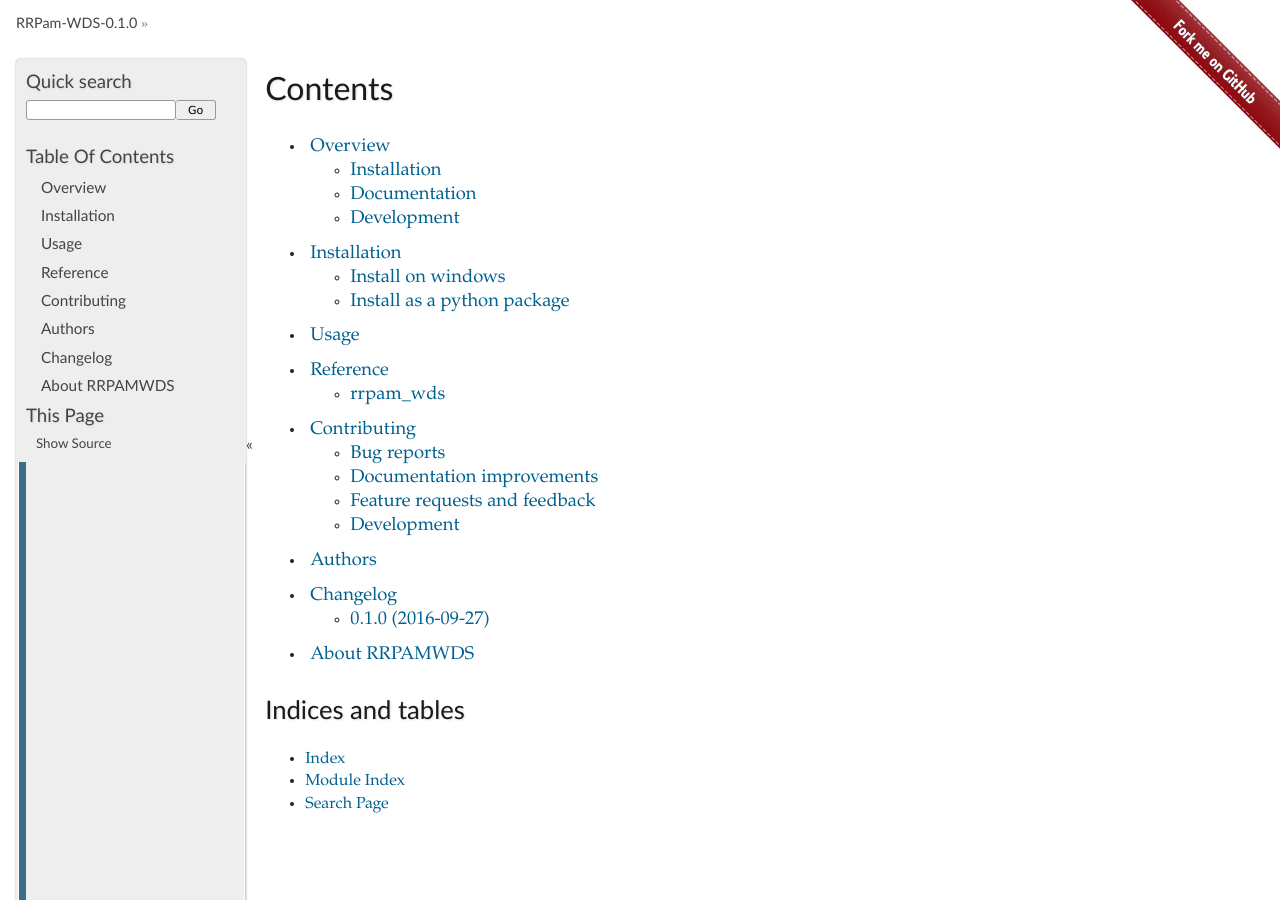
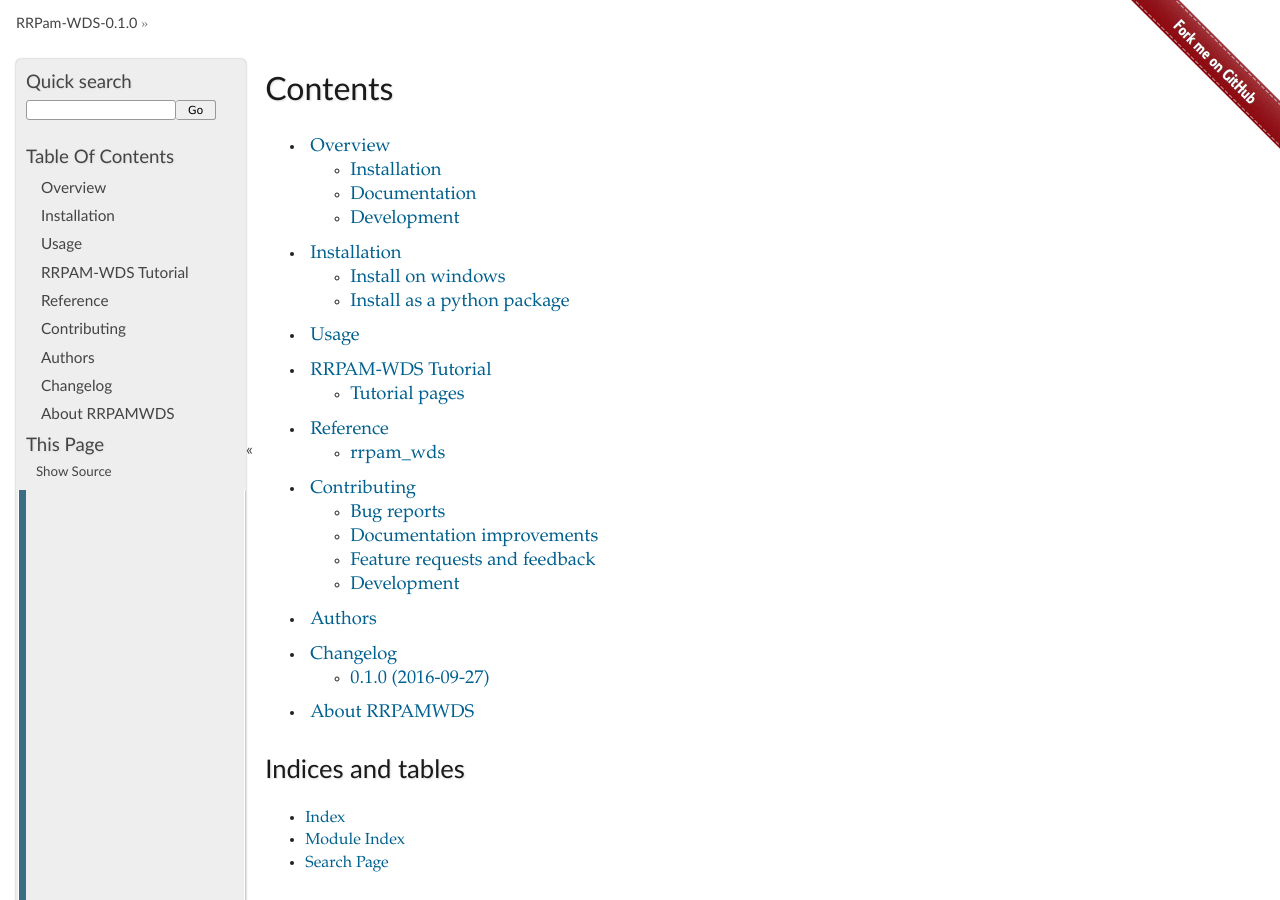
Before and after one commit to asselapathirana/RRPam-WDS, a Sphinx documentation site: the page built from docs/index.rst, in a window 1280 px wide and 900 px high. Built offline with Sphinx 7.4.7, drawn with Linux system fonts in a browser that asks for light colours; some of the changed lines change nothing that is shown.

Commit message:
docs updated

```diff
--- a/docs/about.rst
+++ b/docs/about.rst
@@ -7,7 +7,7 @@ Life Cost Analysis concepts using water distribution networks as examples.
 
 The intended use of the tool is for `Asset Management Classes <https://www.unesco-ihe.org/asset-management>`_.
 
-The software was developed by `Assela Pathirana <http://assela.pathirana.net>`_
+The software was developed by `Assela Pathirana <http://assela.pathirana.net/index.php?title=Assela_Pathirana>`_
 
 
 Development was supported with a grant under the `Global Partnership for Water and Development facility <https://www.unesco-ihe.org/global-partnership-water-and-development>`_ of
@@ -26,4 +26,4 @@ Copyright: Assela Pathirana, 2016, 2017 (All rights reserved).
     GNU General Public License for more details.
 
     You should have received a copy of the GNU General Public License
-    along with this program.  If not, see `http://www.gnu.org/licenses/ <http://www.gnu.org/lice.nses/>`_
+    along with this program.  If not, see `http://www.gnu.org/licenses/ <http://www.gnu.org/licenses/>`_
--- a/docs/index.rst
+++ b/docs/index.rst
@@ -8,6 +8,7 @@ Contents
    readme
    installation
    usage
+   tutorial
    reference/index
    contributing
    authors
--- a/docs/mydictionary.txt
+++ b/docs/mydictionary.txt
@@ -7,3 +7,9 @@ conda
 Indices
 changelog
 tox
+RRPAM-WDS
+EPANET
+EPANET 2.0
+Shamir
+inp
+net
--- /dev/null
+++ b/docs/tutorial.rst
@@ -0,0 +1,14 @@
+===================
+RRPAM-WDS Tutorial
+===================
+
+RRPAM-WDS or Risk-based renewal planning for asset management of water distribution systems, is a educational software tool that demonstrates one of the many approaches for renewal planning in the domain of infrastructure asset management. It uses water distribution networks as basis for demonstrating the renewal planning approach. However, the principles demonstrated here are applicable for any other infrastructure asset system (e.g. roads, electrical grids, drainage/sewerage networks) equally well.
+
+Tutorial pages
+==============
+
+.. toctree::
+   :maxdepth: 2
+
+   tutorial01
+   tutorial02
--- /dev/null
+++ b/docs/tutorial01.rst
@@ -0,0 +1,59 @@
+===============
+Requirements
+===============
+Following information is required to do an analysis with RRPAM-WDS.
+
+1. Water distribution Network in EPANET 2.0 network format (*****.inp****)
+2. Reasonable estimations for the parameters of exponential aging formula :math:`N(t)=N_0 e^{A t}` after Shamir and Howard (1979).
+
+These requirements are explained below:
+
+
+
+Water distribution network
+---------------------------
+RRPAM-WDS works with water distribution networks created with EPANET 2.0 modeling software[2]_
+
+.. [2] EPANET 2.0 model is available for download (including comprehensive documentation) at `https://www.epa.gov/water-research/epanet <https://www.epa.gov/water-research/epanet>`_.
+
+EPANET 2.0 model uses two model file formats, namely ***\*.net*** format - which is a binary one and the text-based 'network file', *****.inp**** format. RRPAM-WDS can read the latter format. If the hydraulic network file is in ***\*.net*** format, it can be converted to a network (*****.inp**** ) file as follows:
+
+1. Open the ***\*.net*** with EPANET 2.0 desktop software.
+2. Use File > Export > Network menu item to export the network as ***\*.inp*** file.
+
+.. figure:: images/export2.PNG
+   :scale: 100 %
+   :alt: How to export ***\*.net*** file as *****.inp**** file.
+
+   How to export ***\*.net*** file as *****.inp**** file.
+
+Note: There are three example network files (in ***\*.inp*** provided with the software, these can obviously be used with RRPAM-WDS directly without the above conversion. These are available at the subdirectory ``rrpam_wds\examples``. For example on windows with default installation at ``C:\Program Files (x86)\rrpam-wds\rrpam_wds\examples``)
+
+.. WARNING:: Typical EPANET 2.0 network files has coordinates of all the junctions. However, while creating the network if coordinates are omitted for one or more junctions, that does not raise any errors in the hydraulic calculations (coordinates are not needed for the calculations). An example of this is the standard example file ***Net3.net*** provided with EPANET 2.0. In this network, the junction with ID ***177*** does **not** have **X** and **Y** coordinates! EPANET 2.0 simply does not display this junction (and its connecting links) on the network map. But the user can access the junction and related links using However, RRPAM-WDS expects to have coordinates for all the junctions in the network file. If you try to open a file with missing coordinates, RRPAM-WDS will complain and fail to open the network.
+
+.. figure:: images/no_coords.png
+   :scale: 100 %
+   :alt: EPANET 2.0 network files can have junctions with no coordinates.
+
+   EPANET 2.0 network files can have junctions with no coordinates. In this network (***Net3.net***), ID ***177*** does **not** have **X** and **Y** coordinates.
+
+
+Aging Parameters
+-----------------
+In RRPAM-WDS we use the exponential background-aging model after Shamir and Howard (1979)[1]_ which is :
+
+.. math::
+      N(t)=N_0 e^{A t}
+
+:where:
+    :math:`N(t)` - Number of failures per year per unit length (e.g. **#/km/year**)
+
+    :math:`t` - Age of the asset (pipe)
+
+    :math:`N_0` and :math: `A`  - Aging parameters
+
+There are a number of techniques to estimate values of the aging parameters (e.g. empirical fit to pipe failure history if available) These techniques are beyond the scope of this tutorial. [3]_
+
+.. [3] There are plans to create an add-on module to RRPAM-WDS that allows user to do regression analysis using failure history data. However, as this can be done with any spreadsheet software (like OpenOffice or Excel), this plan is not a priority at the moment.
+
+.. [1] Shamir U, Howard C. An Analytical Approach to Scheduling Pipe Replacement (PDF). Journal-American Water Works Association. 1979 May 1;71(5):248-58. `PDF<http://shamir.net.technion.ac.il/files/2012/04/1979-Shamir-and-Howard-Pipe-Replacement-JAWWA.pdf>`_
--- /dev/null
+++ b/docs/tutorial02.rst
@@ -0,0 +1,3 @@
+===============
+Getting Started
+===============
--- a/docs/usage.rst
+++ b/docs/usage.rst
@@ -4,8 +4,8 @@ Usage
 
 If you have installed windows self-installation file (can be downloaded from `https://github.com/asselapathirana/RRPam-WDS/releases <https://github.com/asselapathirana/RRPam-WDS/releases>`_), simply double-click on the start-menu entry `RRPAMWDS`.
 
-If you have installed as a python package (e.g. using pip install rrpam-wds), then simply type::
+If you have installed as a python package (e.g. using pip install RRPAM-WDS), then type::
 
      python -mrrpam_wds
 
-This should open the rrpamwds desktop application. Then follow the `tutorial <tutorial.rst>`_.
+This should open the RRPAM-WDS desktop application. Then follow the `tutorial <tutorial.rst>`_.
```
Also changed, not shown: docs/images/export1.PNG (added), docs/images/export2.PNG (added), docs/images/export3.PNG (added), docs/images/no_coords.png (added).
